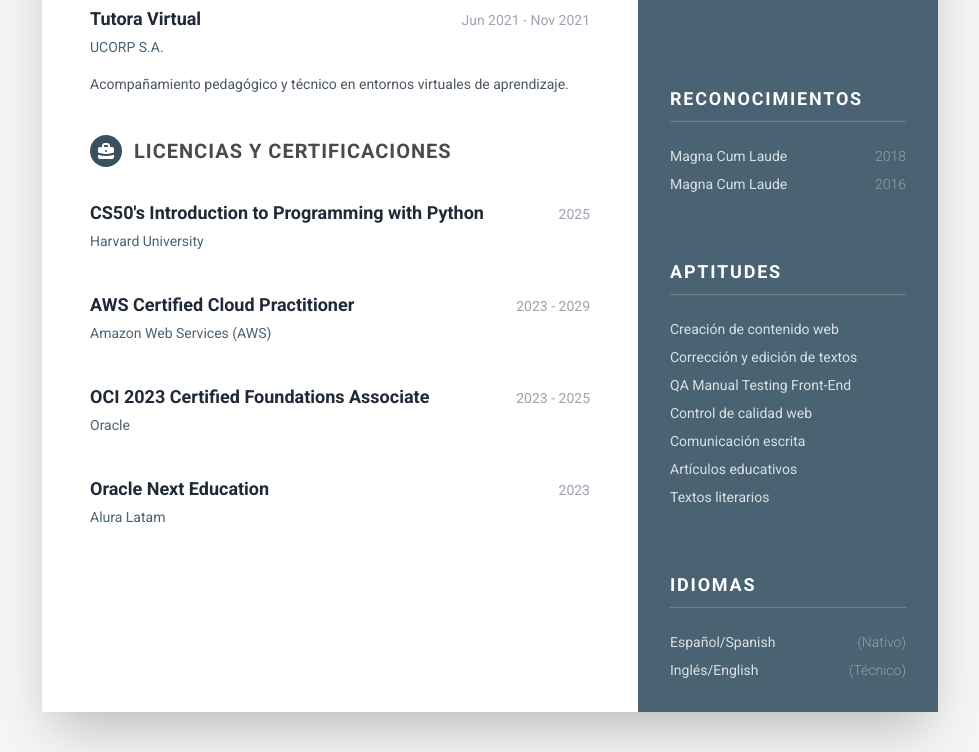
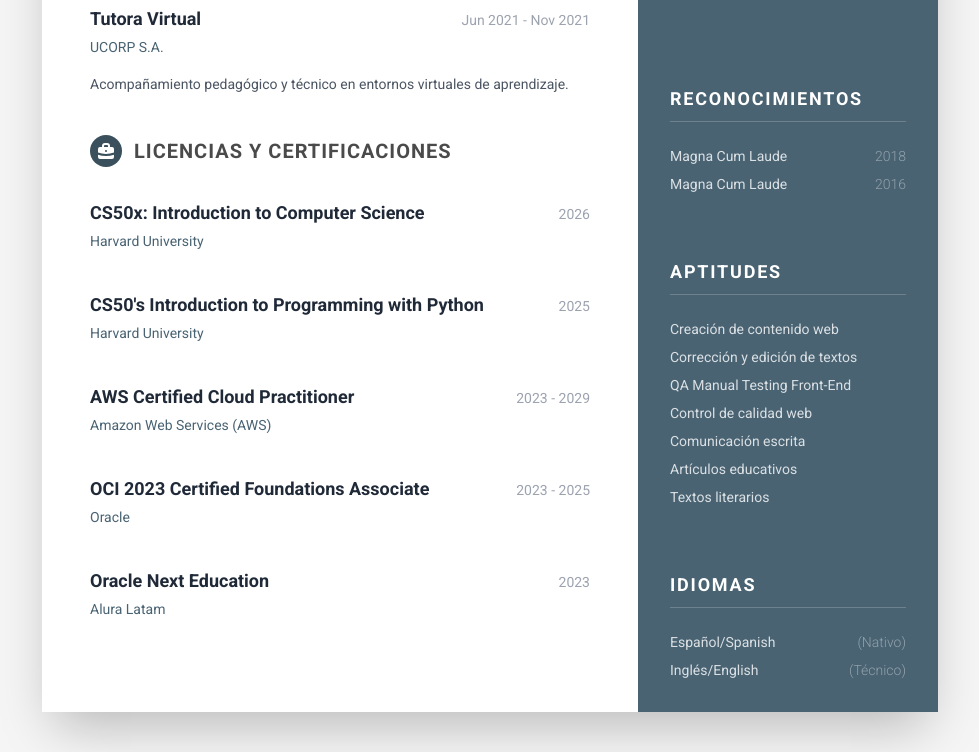
Before and after one commit to Waldylei/waldylei.github.io, a plain HTML site: page index.html in a window 1280 px wide. Shown: the part 795-1547 px from the top of the page, without its empty margins (150-1129 px from the left). Drawn offline with nearby package versions, Linux system fonts and the light colour scheme.

Commit message:
Update index.html

```diff
--- a/index.html
+++ b/index.html
@@ -194,6 +194,14 @@
 </div>
 <h2 class="text-xl font-bold tracking-wider uppercase text-header-teal">Licencias y Certificaciones</h2>
 </div>
+<!-- Item 0 -->
+<div class="mb-10 relative pl-0" data-purpose="job-entry">
+<div class="flex flex-col sm:flex-row justify-between items-start sm:items-baseline mb-1 gap-1 sm:gap-0">
+<h3 class="text-lg font-bold text-gray-800">CS50x: Introduction to Computer Science</h3>
+<span class="text-sm text-gray-400">2026</span>
+</div>
+<p class="text-sm mb-4 text-sidebar-teal">Harvard University</p>
+</div>
 <!-- Item 1 -->
 <div class="mb-10 relative pl-0" data-purpose="job-entry">
 <div class="flex flex-col sm:flex-row justify-between items-start sm:items-baseline mb-1 gap-1 sm:gap-0">
```
